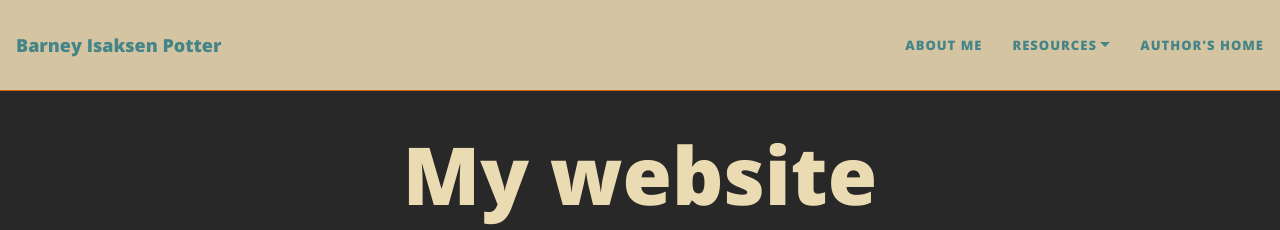
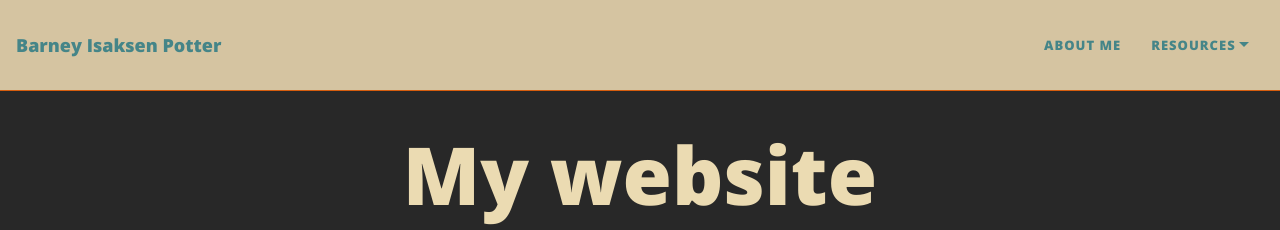
Before and after one commit to barneypotter24/barneypotter24.github.io, a Jekyll site: the page built from index.html, in a window 1280 px wide. Shown: the top 230 px of the page. Built offline with Jekyll 4.4.1, drawn with Linux system fonts in a browser that asks for light colours; nearby versions of some CDN libraries; the list of posts is cut into pages by our own code.

Commit message:
remove author's page

```diff
--- a/_config.yml
+++ b/_config.yml
@@ -18,7 +18,7 @@ navbar-links:
   Resources:
     - Beautiful Jekyll: "https://beautifuljekyll.com"
     - Learn markdown: "https://www.markdowntutorial.com/"
-  Author's home: "https://deanattali.com"
+  # Author's home: "https://deanattali.com"
 
 # --- Logo --- #
 
```
